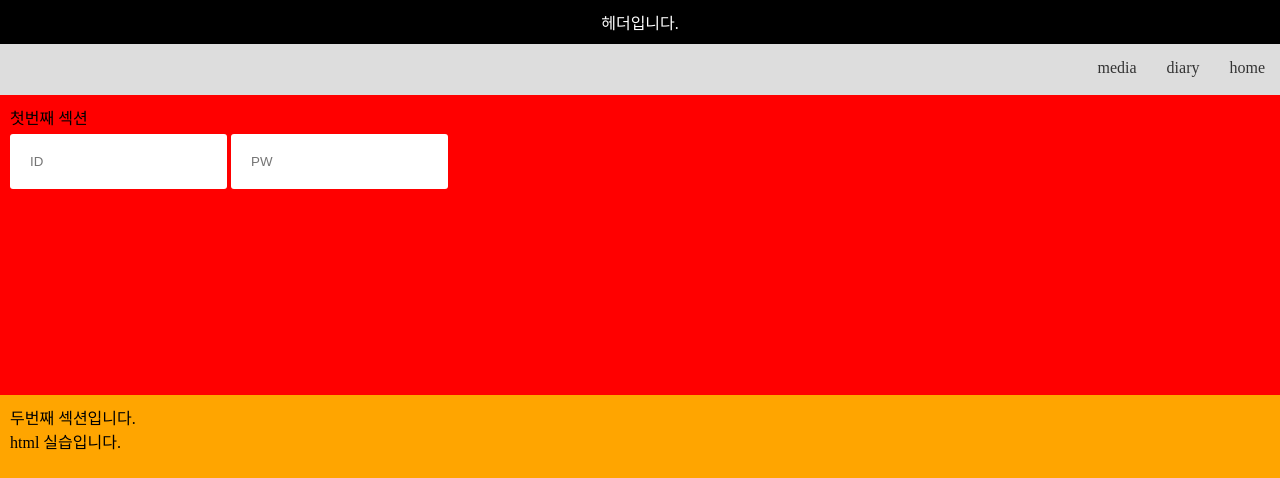
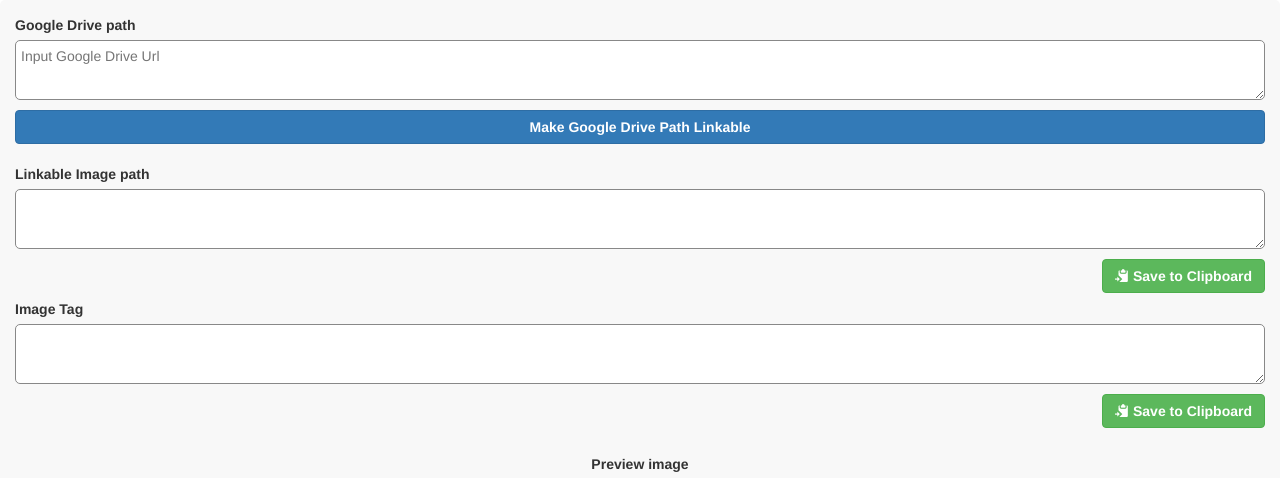
Before and after one commit to younoah/younoah.github.io, a plain HTML site: page index.html in a window 1280 px wide. Shown: the top 478 px of the page. Drawn offline with nearby package versions, Linux system fonts and the light colour scheme; some packages are replaced by stand-ins of ours; a script that the page names is missing.

Commit message:
구글드라이브 패스커컨버터 용으로 업데이트

```diff
--- a/index.html
+++ b/index.html
@@ -1,34 +1,136 @@
-<!DOCTYPE html>
-<html lang="en">
+<html>
+
 <head>
-    <meta charset="UTF-8">
-    <meta name="viewport" content="width=device-width, initial-scale=1.0">
-    <title>Document</title>
-    <link rel="stylesheet" href="stylesheet.css">
+  <!-- Latest compiled and minified CSS -->
+  <link rel="stylesheet" href="https://maxcdn.bootstrapcdn.com/bootstrap/3.3.7/css/bootstrap.min.css" integrity="sha384-BVYiiSIFeK1dGmJRAkycuHAHRg32OmUcww7on3RYdg4Va+PmSTsz/K68vbdEjh4u" crossorigin="anonymous">
+  <style>
+    #converter {
+      padding: 20px 20px;
+      border-radius: 5px;
+      background-color: #f8f8f8;
+      width: 100%;
+      padding: 15px 15px;
+    }
+
+    #converter textarea {
+      display: block;
+      white-space: wrap;
+      border: 1px solid #888;
+      border-radius: 5px;
+      margin-bottom: 10px;
+      padding: 5px 5px;
+      width: 100%;
+      height: 60px;
+    }
+
+    #converter label {
+      font-weight: bold;
+      color: #333;
+    }
+
+    #converter button {
+      font-weight: bold;
+    }
+
+    #btn-convert {
+      width: 100%;
+    }
+
+    #convert-result {
+      margin-top: 20px;
+    }
+  </style>
 </head>
+
 <body>
-    <header>
-        헤더입니다.
-    </header>
-    <nav>
-        <ul>
-            <li><a href="">home</a></li>
-            <li><a href="">diary</a></li>
-            <li><a href="">media</a></li>
-        </ul>
-    </nav>
-    <article>
-        <section>
-            첫번째 섹션
-            <form action="">
-                <input type="text" placeholder="ID">
-                <input type="text" placeholder="PW">
-            </form>
-        </section>
-        <section>
-            두번째 섹션입니다. <br>
-            html 실습입니다.
-        </section>
-    </article>
+  <div id="converter">
+    <label>Google Drive path</label>
+    <textarea id="gd-url" placeholder="Input Google Drive Url"></textarea>
+    <button id="btn-convert" class="btn btn-primary">Make Google Drive Path Linkable</button>
+    <div id="convert-result">
+      <label for="result">Linkable Image path</label>
+      <textarea id="result" name="result" readonly></textarea>
+      <button id="btn-save-result-cb" class="btn btn-success pull-right" data-clipboard-target="#result">
+        <span class="glyphicon glyphicon-copy" aria-hidden="true"></span>
+        Save to Clipboard
+      </button>
+      <br><br>
+      <label for="result-img-tag">Image Tag</label>
+      <textarea id="result-img-tag" name="result" readonly></textarea>
+      <button id="btn-save-result-img-tag-cb" class="btn btn-success pull-right" data-clipboard-target="#result-img-tag">
+        <span class="glyphicon glyphicon-copy" aria-hidden="true"></span>
+        Save to Clipboard
+      </button>
+    </div>
+    <br><br><br>
+      <p align="center">
+      <b>Preview image</b>
+      </p>
+    <p align="center">
+      <img id="preview" alt="image preview" src='https://www.google.com/drive/static/images/drive/logo-drive.png' class="img-thumbnail" style="max-width: 200px"/><br>
+    </p>
+
+  </div>
+
+  <script src="https://ajax.googleapis.com/ajax/libs/jquery/3.2.1/jquery.min.js"></script>
+  <script src="https://cdnjs.cloudflare.com/ajax/libs/clipboard.js/1.7.1/clipboard.min.js"></script>
+  <script>
+    var gdUrl = $("#gd-url");
+    $("#btn-convert").on("click", function(event) {
+
+      if (!isValidUrl(gdUrl.val())) {
+        alert("You have inputted invalid path.");
+        gdUrl.val("");
+        return;
+      }
+
+      var gdId = extractFileId(gdUrl.val());
+      var prefix = "http://drive.google.com/uc?export=view&id=";
+      $("#result").val(prefix + gdId);
+      $("#result-img-tag").val(
+        "<img src='" +
+        prefix + gdId +
+        "' /><br>");
+      $("#preview").attr("src", prefix + gdId);
+    });
+
+    var clipboard = new Clipboard('.btn');
+
+    clipboard.on('success', function(e) {
+      console.info('Action:', e.action);
+      console.info('Text:', e.text);
+      console.info('Trigger:', e.trigger);
+
+      e.clearSelection();
+    });
+
+    clipboard.on('error', function(e) {
+      console.error('Action:', e.action);
+      console.error('Trigger:', e.trigger);
+    });
+
+    // validity check. ref: https://gist.github.com/jlong/2428561
+    function isValidUrl(url) {
+      // to be impl...
+      var parser = document.createElement('a');
+      parser.href = url;
+
+      if(url === '' || parser.hostname !== "drive.google.com" || !parser.pathname.includes("/file/d/"))
+        return false;
+
+      return true;
+    }
+
+    function extractFileId(url) {
+      if (!url)
+        url = window.location.href;
+
+      var strip = url.replace(/https:\/\/drive.google.com\/file\/d\//gi, "")
+      .replace(/\/view\?[a-zA-Z=\/]+/gi, "");
+
+      return strip;
+    }
+  </script>
 </body>
+
 </html>
--- a/stylesheet.css
+++ /dev/null
@@ -1,55 +0,0 @@
-*{
-    box-sizing: border-box;
-    padding:0px;
-    margin:0px;
-}
-
-header{
-    display: block;
-    text-align: center;
-    background-color: black;
-    color: white;
-    padding: 10px;
-}
-
-
-ul{
-    list-style: none;
-    width:100%;
-    height:51px;
-    margin:0;
-    padding:0;
-    background-color: #dddddd;
-}
-li{
-    float: right;
-    margin: 15px;
-}
-
-
-a{
-    text-decoration: none;
-    color: #333;
-}
-
-
-section{
-    padding:30px;
-    height:300px;
-    padding: 10px;
- }
-
-section:nth-child(1){
-    background-color: red;
-}
-
-section:nth-child(2){
-    background-color: orange;
-}
-
-input{
-    border:0px;
-    padding:20px;
-    border-radius: 3px;
-    margin-top:5px;
-}
```
Also changed, not shown: 1 other file.
